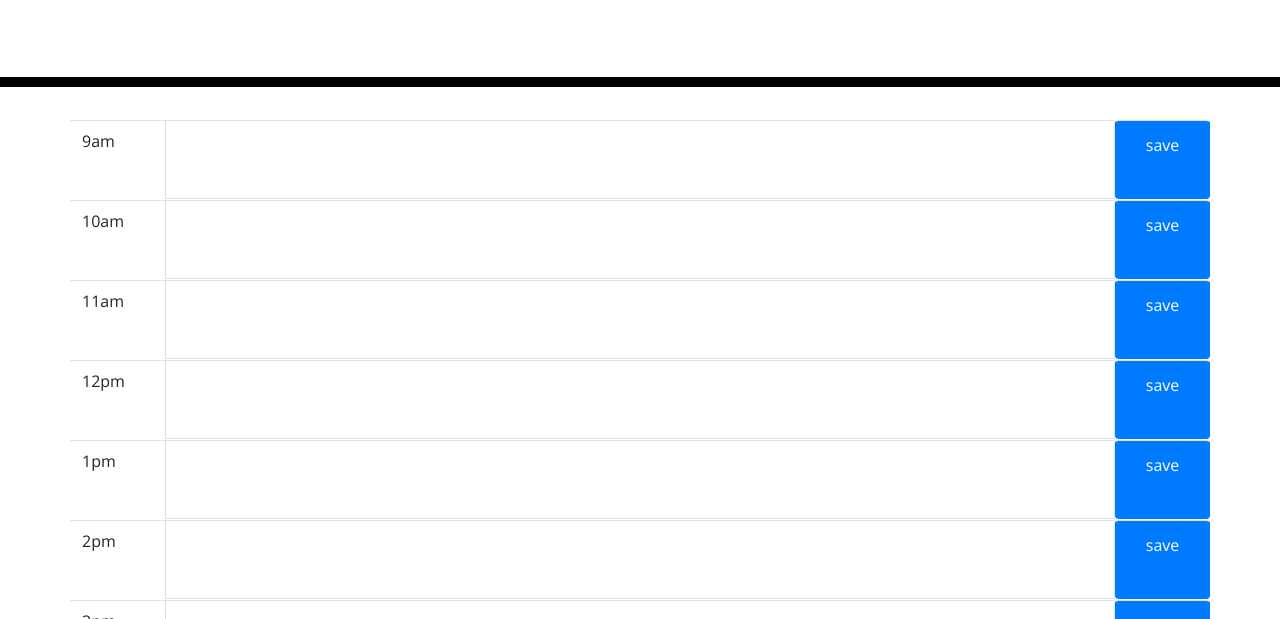
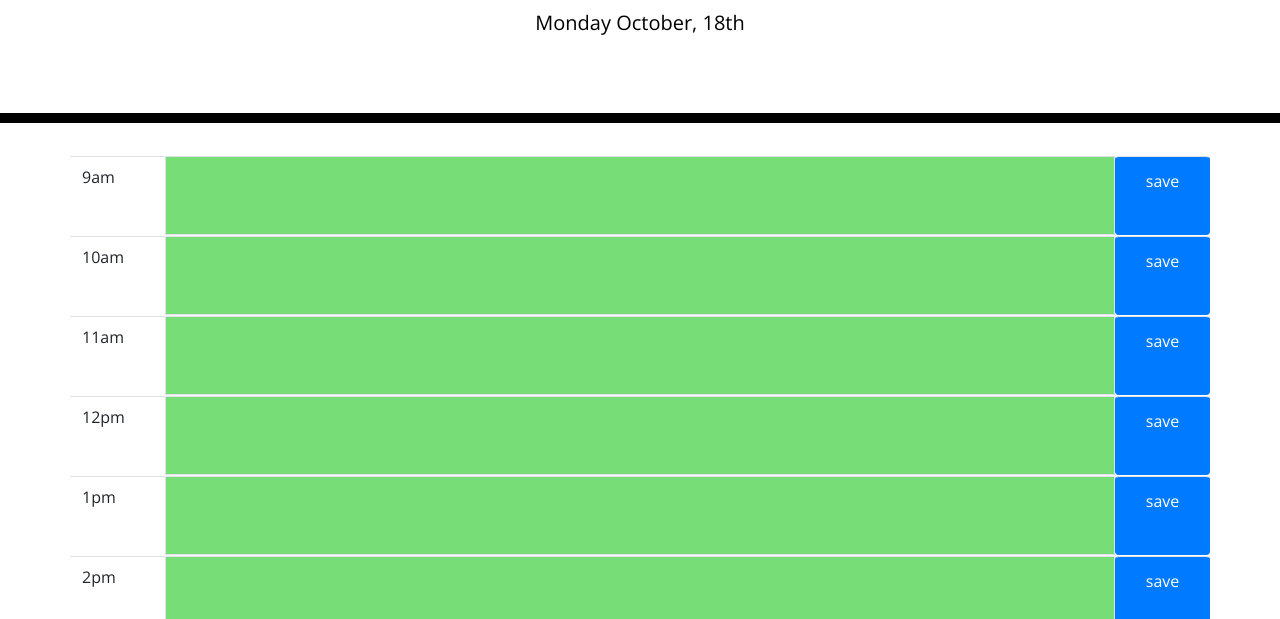
Before and after one commit to SteelingLight/Schedule-Builder-Actual, a plain HTML site: page index.html in a window 1280 px wide. Shown: the part 181-800 px from the top of the page. Drawn offline with nearby package versions, Linux system fonts and the light colour scheme; files that its build step writes are made by us from their sources.

Commit message:
reattached files, they got disconnected on save

```diff
--- a/Develop/script.js
+++ b/Develop/script.js
@@ -8,7 +8,6 @@ $("#currentDay").html(moment().format("dddd MMMM, Do"));
 let thisPage = function() {
 
     setTasks = JSON.parse(localStorage.getItem('toDo'));
-    console.log(setTasks);
 
 };
 
--- a/index.html
+++ b/index.html
@@ -18,7 +18,7 @@
       href="https://fonts.googleapis.com/css?family=Open+Sans&display=swap"
       rel="stylesheet"
     />
-    <link rel="stylesheet" href="style.css" />
+    <link rel="stylesheet" href="./Develop/style.css" />
     <title>Work Day Scheduler</title>
   </head>
 
@@ -91,6 +91,6 @@
 
     <script src="https://code.jquery.com/jquery-3.4.1.min.js"></script>
     <script src="https://cdnjs.cloudflare.com/ajax/libs/moment.js/2.24.0/moment.min.js"></script>
-    <script src="script.js"></script>
+    <script src="./Develop/script.js"></script>
   </body>
 </html>
```
